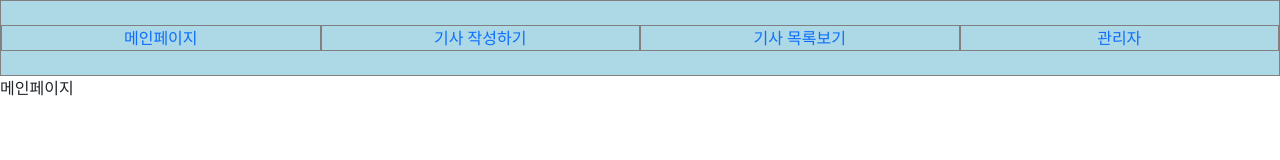
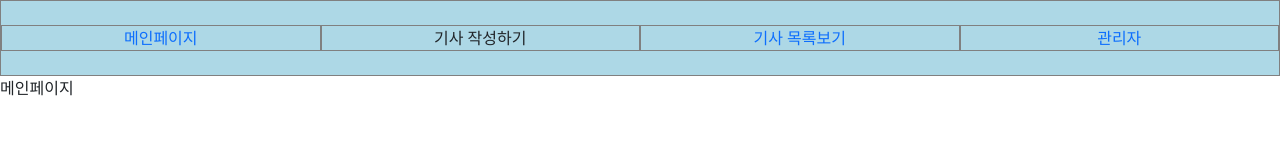
Before and after one commit to yhyoon1004/ArticleMaker, a Next.js app in the folder article_maker/: page / in a window 1280 px wide. Shown: the top 160 px of the page. Built offline with nearby package versions, Linux system fonts and the light colour scheme.

Commit message:
기사 작성 창 팝업 설정

```diff
--- a/article_maker/component/layout/header/header.js
+++ b/article_maker/component/layout/header/header.js
@@ -2,6 +2,12 @@ import {Col, Container, Row} from "react-bootstrap";
 import Link from "next/link";
 
 export default function Header() {
+    // function
+    const popUp = (url)=>{
+        window.open(url,"기사 편집기","popup=yes");
+    }
+
+    // CSS
     const headerCSS = {
         border: "solid 1px grey",
         backgroundColor: "lightblue",
@@ -15,9 +21,10 @@ export default function Header() {
                 <Col className="col-md-3" style={headerCSS}>
                     <Link href="/" style={cssNone}>메인페이지</Link>
                 </Col>
-                <Col className="col-md-3" style={headerCSS}>
-                    <Link href="/writeArticlePage" style={cssNone}>기사
-                        작성하기</Link>
+                <Col className="col-md-3" style={headerCSS}
+                onClick={()=>{popUp("/writeArticlePage")}}>
+                        기사
+                        작성하기
                 </Col>
                 <Col className="col-md-3" style={headerCSS}>
                     <Link href="/articleListPage/" style={cssNone}>기사 목록보기</Link>
```
